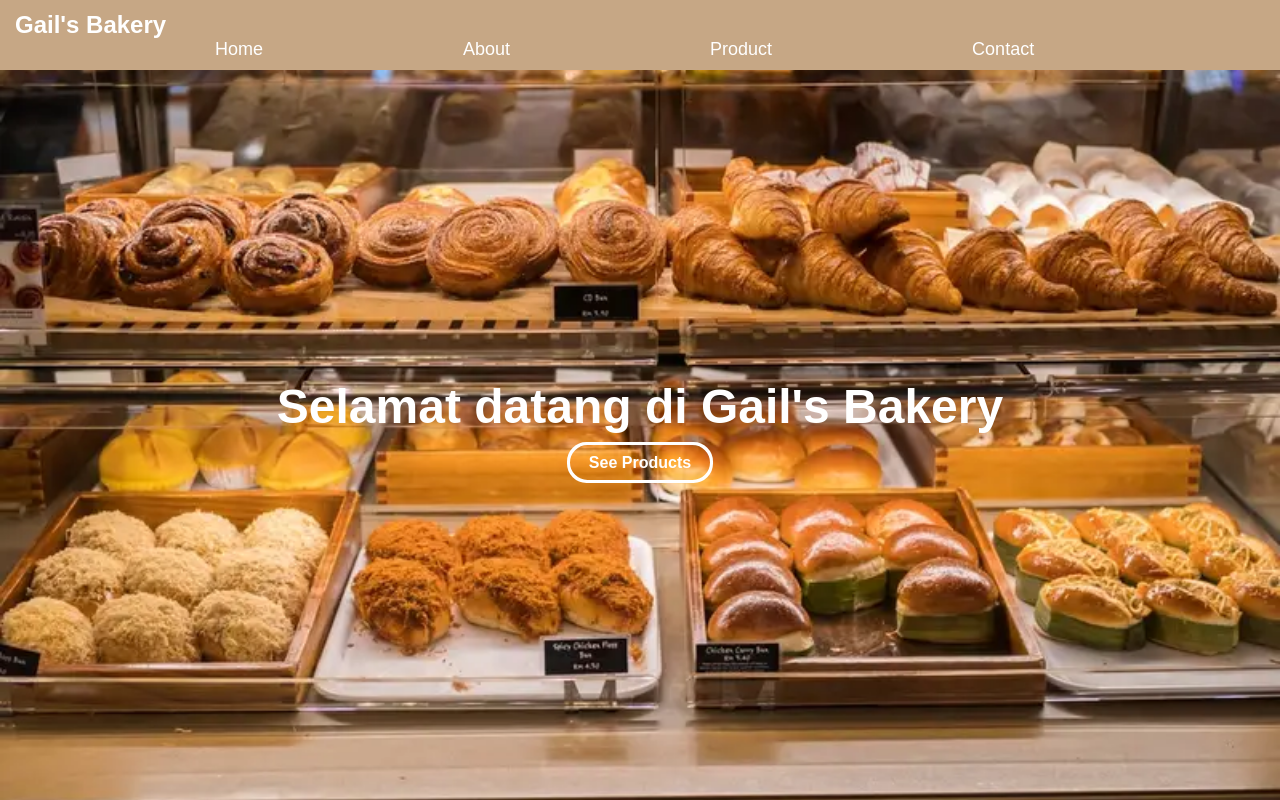
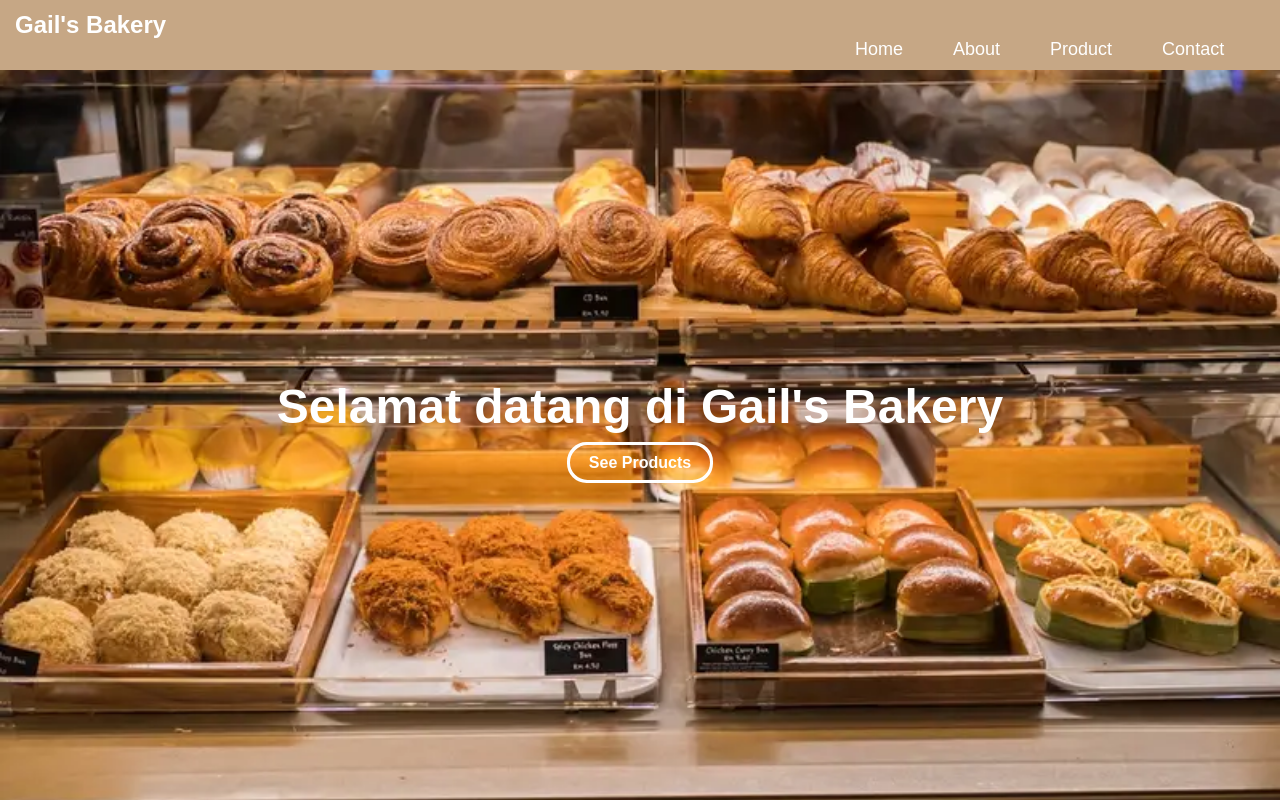
Before and after one commit to gail928/kollab, a plain HTML site: page index.html in a window 1280 px wide. Shown: the top 800 px of the page. Drawn offline with Linux system fonts and the light colour scheme.

Commit message:
Update styles.css

```diff
--- a/styles.css
+++ b/styles.css
@@ -30,10 +30,11 @@ header {
 .nav-links {
     list-style: none;
     display: flex;
+    margin-left: 790px;
 }
 
 .nav-links li {
-    margin-left: 200px;
+    margin-left: 50px;
 }
 
 .nav-links a {
```
